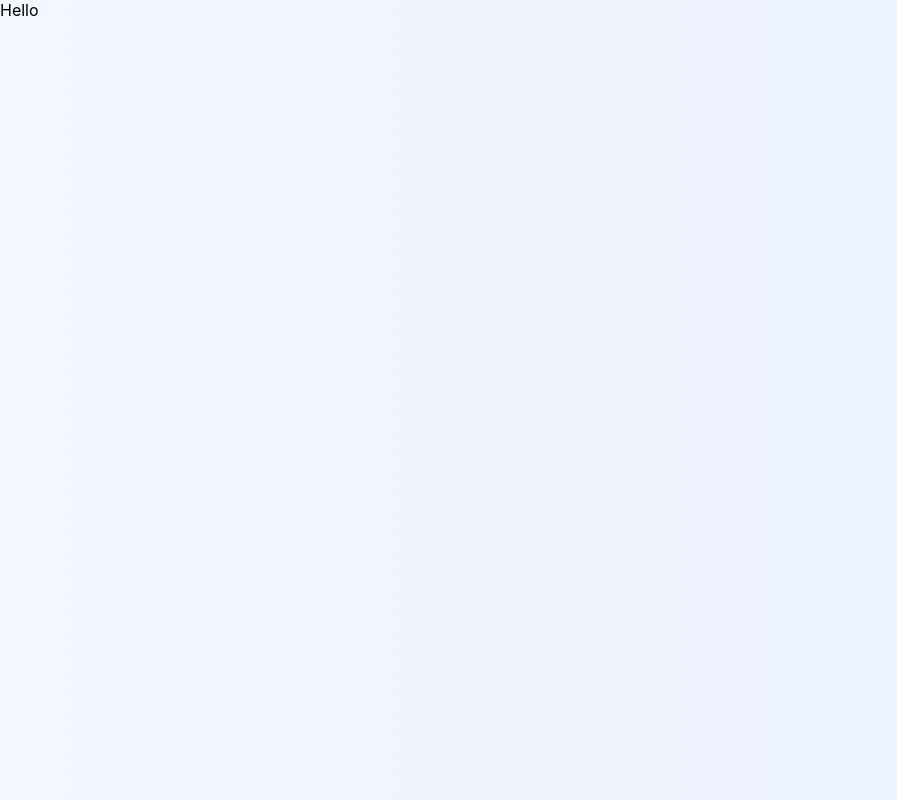
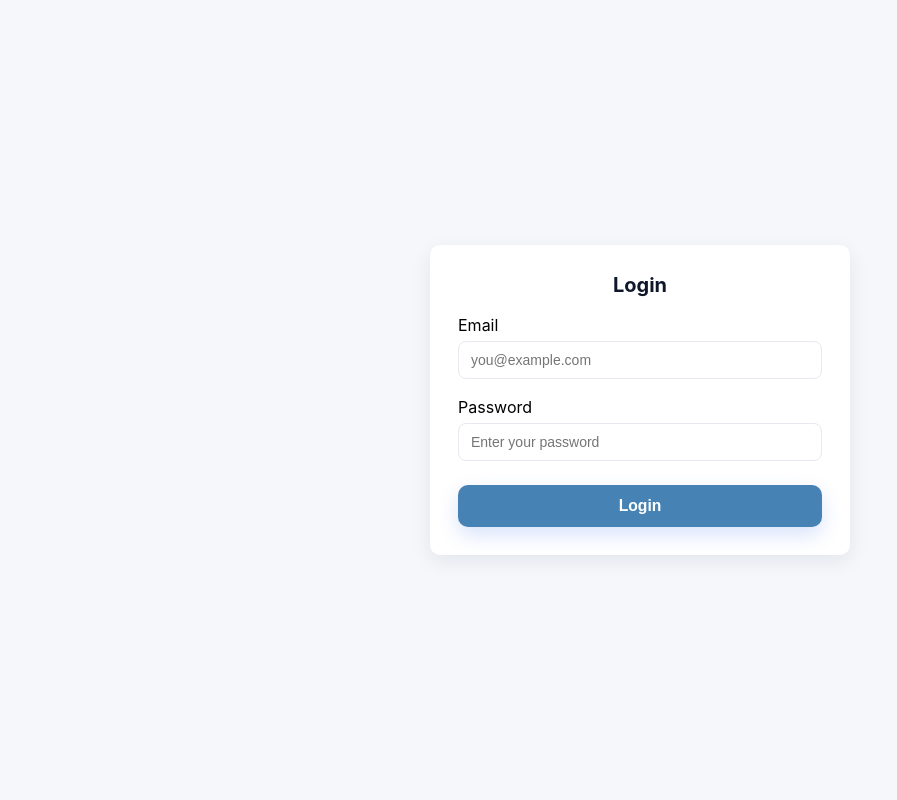
Before and after one commit to Shreyash1107/LibraryApplication, a React (Create React App) app: page / in a window 1280 px wide. Shown: the whole page, without its empty margins (0-897 px from the left). Built offline with nearby package versions, Linux system fonts and the light colour scheme.

Commit message:
Working on Login UI

```diff
--- a/src/Components/Login.js
+++ b/src/Components/Login.js
@@ -1,6 +1,56 @@
-const LoginComponent=()=>{
-    return(<>
-    Hello
-    </>)
+import { useState } from "react";
+import "./login.css";
+export default function Login() {
+    const [email, setEmail] = useState("");
+    const [password, setPassword] = useState("");
+    const [error, setError] = useState("");
+    const handleSubmit = (e) => {
+        e.preventDefault();
+        setError("");
+        if (!email) {
+            setError("Email is required.");
+            return;
+        }
+        if (!password) {
+            setError("Password is required.");
+            return;
+        }
+        console.log("Logging in with:", { email, password });
+        alert(`Login attempted for ${email}`);
+    };
+    return (
+        <div className="login-container">
+            <form className="login-card" onSubmit={handleSubmit} noValidate>
+                <h2 className="login-title">Login</h2>
+                <div className="form-group">
+                    <label htmlFor="email">Email</label>
+                    <input
+                        id="email"
+                        type="email"
+                        placeholder="you@example.com"
+                        value={email}
+                        onChange={(e) => setEmail(e.target.value)}
+                        required
+                        className="form-input"
+                    />
+                </div>
+                <div className="form-group">
+                    <label htmlFor="password">Password</label>
+                    <input
+                        id="password"
+                        type="password"
+                        placeholder="Enter your password"
+                        value={password}
+                        onChange={(e) => setPassword(e.target.value)}
+                        required
+                        className="form-input"
+                    />
+                </div>
+                {error && <div className="form-error">{error}</div>}
+                <button type="submit" className="login-button">
+                    Login
+                </button>
+            </form>
+        </div>
+    );
 }
-export default LoginComponent;
--- /dev/null
+++ b/src/Components/login.css
@@ -0,0 +1,193 @@
+.login-container {
+  min-height: 100vh;
+  display: flex;
+  align-items: center;
+  justify-content: center;
+  background: #f5f7fb;
+  padding: 32px;
+  box-sizing: border-box;
+}
+
+.login-card {
+  width: 420px;
+  max-width: 100%;
+  background: #ffffff;
+  border-radius: 10px;
+  box-shadow: 0 6px 20px rgba(16, 24, 40, 0.08);
+  padding: 28px;
+  display: flex;
+  flex-direction: column;
+  gap: 18px;
+  transition: 0.2s ease;
+}
+
+.login-card:hover,
+.login-card:focus-within {
+  transform: translateY(-4px);
+  box-shadow: 0 10px 30px rgba(16, 24, 40, 0.12);
+}
+
+.login-header {
+  display: flex;
+  align-items: center;
+  gap: 12px;
+}
+
+.login-logo {
+  width: 44px;
+  height: 44px;
+  border-radius: 8px;
+  background: linear-gradient(180deg, rgba(255,255,255,0.7), rgba(255,255,255,0.55));
+  display: inline-flex;
+  align-items: center;
+  justify-content: center;
+  font-weight: 700;
+  color: #1e40af;
+  box-shadow: inset 0 -2px 6px rgba(0,0,0,0.03);
+}
+
+.login-title {
+  font-size: 20px;
+  font-weight: bold;
+  color: #0f172a;
+  text-align: center;
+}
+
+.login-sub {
+  font-size: 0.9rem;
+  color: #6b7280;
+}
+
+.login-form {
+  display: flex;
+  flex-direction: column;
+  gap: 12px;
+  margin-top: 6px;
+}
+
+.form-group {
+  display: flex;
+  flex-direction: column;
+  gap: 6px;
+}
+
+.form-label {
+  font-size: 0.85rem;
+  color: #0f172a;
+  font-weight: 600;
+}
+
+.login-input {
+  width: 100%;
+  padding: 11px 12px;
+  border-radius: 8px;
+  border: 1px solid rgba(15, 23, 42, 0.08);
+  background: #fff;
+  outline: none;
+  color: #0f172a;
+  font-size: 0.95rem;
+  transition: 0.2s;
+}
+
+.login-input::placeholder {
+  color: #9aa4b2;
+}
+
+.login-input:focus {
+  border-color: #2563eb;
+  box-shadow: 0 6px 18px rgba(37, 99, 235, 0.12);
+  transform: translateY(-1px);
+}
+
+.form-row {
+  display: flex;
+  align-items: center;
+  justify-content: space-between;
+  margin-top: 4px;
+}
+
+.remember {
+  display: flex;
+  align-items: center;
+  gap: 8px;
+  color: #6b7280;
+  font-size: 0.9rem;
+}
+
+.remember input[type="checkbox"] {
+  width: 16px;
+  height: 16px;
+  accent-color: #2563eb;
+  border-radius: 3px;
+}
+
+.forgot-link {
+  color: #2563eb;
+  text-decoration: none;
+  font-weight: 600;
+  font-size: 0.9rem;
+}
+
+.forgot-link:hover {
+  text-decoration: underline;
+}
+
+.login-button {
+  margin-top: 6px;
+  padding: 12px 14px;
+  border-radius: 10px;
+  border: none;
+  cursor: pointer;
+  font-weight: 700;
+  font-size: 0.98rem;
+  color: #fff;
+ background-color: steelblue;
+  box-shadow: 0 8px 20px rgba(37, 99, 235, 0.18);
+  transition: 0.2s;
+}
+
+.login-button:active {
+  transform: translateY(1px) scale(0.998);
+}
+
+.login-button:disabled {
+  opacity: 0.6;
+  cursor: not-allowed;
+  box-shadow: none;
+}
+
+.divider {
+  display: flex;
+  align-items: center;
+  gap: 12px;
+  color: #6b7280;
+  font-size: 0.85rem;
+  margin: 6px 0;
+}
+
+.divider::before,
+.divider::after {
+  content: "";
+  flex: 1;
+  height: 1px;
+  background: rgba(15, 23, 42, 0.06);
+}
+
+.alt-actions {
+  display: flex;
+  gap: 8px;
+  justify-content: center;
+}
+
+.alt-button {
+  padding: 8px 10px;
+  border-radius: 8px;
+  border: 1px solid rgba(15, 23, 42, 0.06);
+  background: #fff;
+  cursor: pointer;
+  display: inline-flex;
+  align-items: center;
+  gap: 8px;
+  font-weight: 600;
+  font-size: 0.9rem;
+}
```
